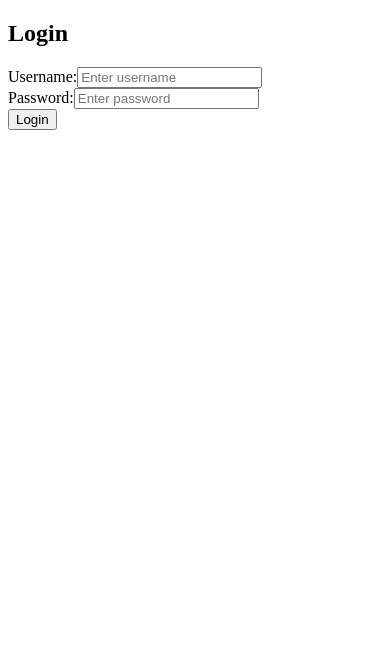
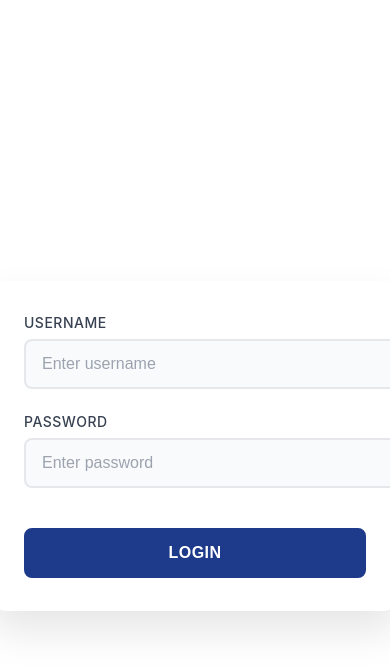
Before and after one commit to nensiahmetbeja/travel-expenses-LH, an Angular app: page /login in a window 390 px wide. Shown: the top 670 px of the page. Built offline with nearby package versions, Linux system fonts and the light colour scheme.

Commit message:
styling fix - login form + mobile navbar

```diff
--- a/src/app/components/navbar/navbar.html
+++ b/src/app/components/navbar/navbar.html
@@ -1,5 +1,5 @@
 <nav class="navbar" *ngIf="isLoggedIn">
-  <div class="navbar-container">
+  <div class="navbar-container" (click)="closeMenuIfOutside($event)">
     <!-- Logo/Brand -->
     <div class="navbar-brand">
       <span>Travel Expenses</span>
--- a/src/app/components/navbar/navbar.scss
+++ b/src/app/components/navbar/navbar.scss
@@ -73,6 +73,10 @@
     border: none;
     cursor: pointer;
     padding: 0;
+    position: relative;
+    z-index: 1001;
+    min-width: 2rem;
+    min-height: 2rem;
 
     @media (max-width: 768px) {
       display: flex;
@@ -115,6 +119,7 @@
     border-bottom: 1px solid #e5e7eb;
     box-shadow: 0 4px 6px -1px rgba(0, 0, 0, 0.1);
     padding: 1rem;
+    z-index: 1000;
 
     @media (max-width: 768px) {
       display: block;
--- a/src/app/components/navbar/navbar.ts
+++ b/src/app/components/navbar/navbar.ts
@@ -20,8 +20,16 @@ export class NavbarComponent {
   }
 
   toggleMenu(): void {
-    console.log("Togglin menu")
+    console.log("Toggling menu, current state:", this.isMenuOpen);
     this.isMenuOpen = !this.isMenuOpen;
+    console.log("New menu state:", this.isMenuOpen);
+  }
+
+  closeMenuIfOutside(event: Event): void {
+    const target = event.target as HTMLElement;
+    if (!target.closest('.hamburger') && !target.closest('.mobile-menu')) {
+      this.isMenuOpen = false;
+    }
   }
 
   logout(): void {
--- a/src/app/pages/login/login.html
+++ b/src/app/pages/login/login.html
@@ -1,17 +1,20 @@
 <section class="login">
-    <h1>Login</h1>
 
-    <div>
-      <label>Username:</label>
+  <div class="login-card">
+    <div class="form-group">
+      <label>Username</label>
       <input [(ngModel)]="username" placeholder="Enter username" />
     </div>
 
-    <div>
-      <label>Password:</label>
+    <div class="form-group">
+      <label>Password</label>
       <input type="password" [(ngModel)]="password" placeholder="Enter password" />
     </div>
 
-    <button (click)="login()">Login</button>
+    <button class="login-btn" (click)="login()">Login</button>
 
-    <p *ngIf="errorMsg" style="color:red">{{ errorMsg }}</p>
-  </section>
+    <div *ngIf="errorMsg" class="error-message">
+      {{ errorMsg }}
+    </div>
+  </div>
+</section>
--- a/src/app/pages/login/login.scss
+++ b/src/app/pages/login/login.scss
@@ -0,0 +1,133 @@
+.login {
+  display: flex;
+  flex-direction: column;
+  align-items: center;
+  justify-content: center;
+  min-height: 100vh;
+  padding: 2rem;
+  font-family: -apple-system, BlinkMacSystemFont, 'Segoe UI', Roboto, sans-serif;
+
+  h1 {
+    color: #ffffff;
+    font-size: 2.5rem;
+    font-weight: 300;
+    margin-bottom: 2rem;
+    text-align: center;
+    letter-spacing: -0.5px;
+  }
+
+  .login-card {
+    background: #ffffff;
+    border-radius: 16px;
+    box-shadow: 0 20px 40px rgba(0, 0, 0, 0.1);
+    padding: 3rem;
+    width: 100%;
+    max-width: 400px;
+    backdrop-filter: blur(10px);
+    border: 1px solid rgba(255, 255, 255, 0.2);
+  }
+
+  .form-group {
+    margin-bottom: 1.5rem;
+
+    label {
+      display: block;
+      color: #374151;
+      font-weight: 500;
+      margin-bottom: 0.5rem;
+      font-size: 0.875rem;
+      text-transform: uppercase;
+      letter-spacing: 0.5px;
+    }
+
+    input {
+      width: 100%;
+      padding: 0.875rem 1rem;
+      border: 2px solid #e5e7eb;
+      border-radius: 8px;
+      font-size: 1rem;
+      transition: all 0.2s ease-in-out;
+      background: #f9fafb;
+      color: #1f2937;
+
+      &:focus {
+        outline: none;
+        border-color: #1e40af;
+        background: #ffffff;
+        box-shadow: 0 0 0 3px rgba(30, 64, 175, 0.1);
+      }
+
+      &::placeholder {
+        color: #9ca3af;
+      }
+    }
+  }
+
+  .login-btn {
+    width: 100%;
+    padding: 0.875rem 1.5rem;
+    background: #1e3a8a;
+    color: #ffffff;
+    border: 2px solid #1e3a8a;
+    border-radius: 8px;
+    font-size: 1rem;
+    font-weight: 600;
+    cursor: pointer;
+    transition: all 0.2s ease-in-out;
+    text-transform: uppercase;
+    letter-spacing: 0.5px;
+    margin-top: 1rem;
+
+    &:hover {
+      background: #ffffff;
+      color: #1e3a8a;
+      transform: translateY(-2px);
+      box-shadow: 0 8px 25px rgba(30, 58, 138, 0.3);
+    }
+
+    &:active {
+      transform: translateY(0);
+    }
+
+    &:focus {
+      outline: none;
+      box-shadow: 0 0 0 3px rgba(30, 58, 138, 0.3);
+    }
+  }
+
+  .error-message {
+    color: #dc2626;
+    background: #fef2f2;
+    border: 1px solid #fecaca;
+    border-radius: 6px;
+    padding: 0.75rem 1rem;
+    margin-top: 1rem;
+    font-size: 0.875rem;
+    text-align: center;
+    animation: fadeIn 0.3s ease-in-out;
+  }
+
+  @keyframes fadeIn {
+    from {
+      opacity: 0;
+      transform: translateY(-10px);
+    }
+    to {
+      opacity: 1;
+      transform: translateY(0);
+    }
+  }
+
+  // Responsive design
+  @media (max-width: 480px) {
+    padding: 1rem;
+
+    .login-card {
+      padding: 2rem;
+    }
+
+    h1 {
+      font-size: 2rem;
+    }
+  }
+}
```
